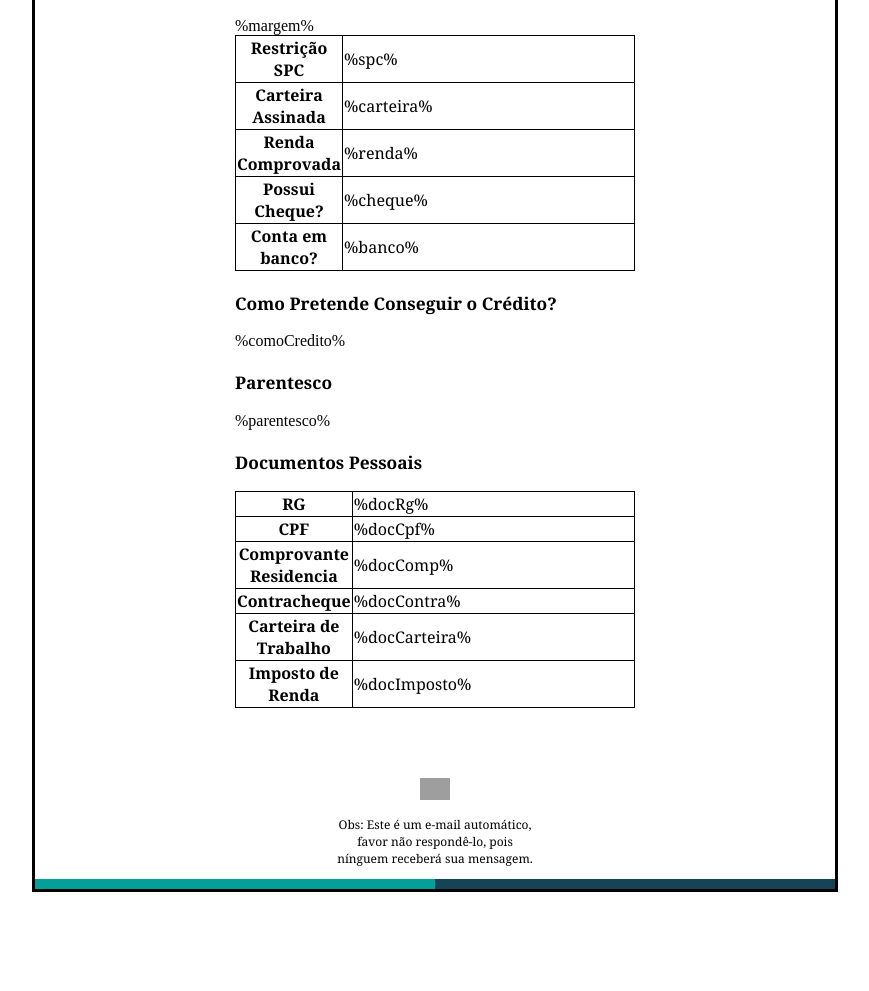
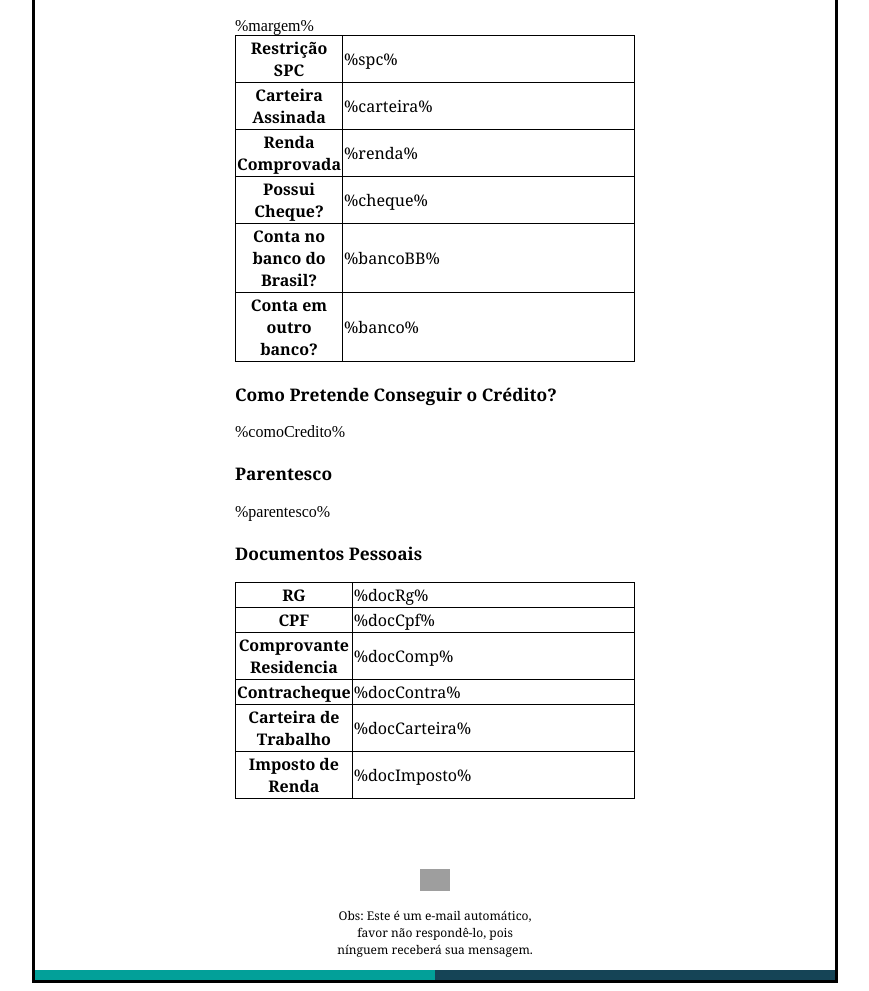
Before and after one commit to rafafreitas/cred-steps-api, a PHP site: page /Basics/Template_Email.html in a window 1280 px wide. Shown: the part 840-1831 px from the top of the page, without its empty margins (205-1074 px from the left). Before the commit the page ends 1732 px from the top, so only its background shows below. Run offline with PHP 8.4, Linux system fonts and the light colour scheme; grey boxes are pictures that could not be loaded.

Commit message:
SendEmail | Enviando e-mail com verificação de dados do banco do brasil.

```diff
--- a/Basics/Template_Email.html
+++ b/Basics/Template_Email.html
@@ -101,7 +101,11 @@
                         <td style="border: 1px solid #000;">%cheque%</td>
                     </tr>
                     <tr>
-                        <th style="border: 1px solid #000;width: 60px;">Conta em banco?</th>
+                        <th style="border: 1px solid #000;width: 60px;">Conta no banco do Brasil?</th>
+                        <td style="border: 1px solid #000;">%bancoBB%</td>
+                    </tr>
+                    <tr>
+                        <th style="border: 1px solid #000;width: 60px;">Conta em outro banco?</th>
                         <td style="border: 1px solid #000;">%banco%</td>
                     </tr>
                 </table>
--- a/DAO/ClienteDAO.php
+++ b/DAO/ClienteDAO.php
@@ -93,7 +93,11 @@ class ClienteDAO
                        ban.banco,
                        fi.bank_tempo_conta,
                        fi.bank_agencia,
-                       fi.bank_conta
+                       fi.bank_conta,
+
+                       fi.bank_bb_possui,
+                       fi.bank_bb_agencia,
+                       fi.bank_bb_conta
 
                        FROM clientes cli
                        LEFT JOIN cliente_ocupacao occl
```
Also changed, not shown: Controller/SendEmail.php (+8 -1 lines).
